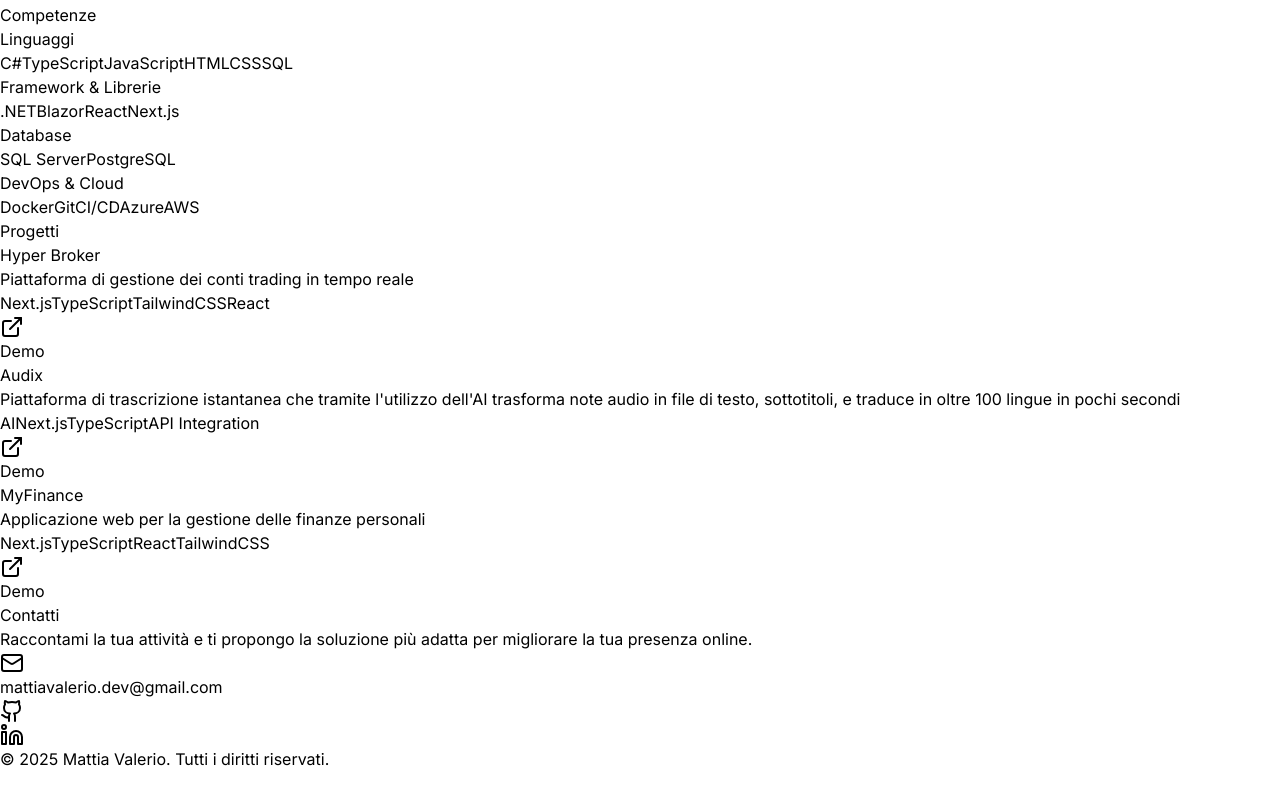
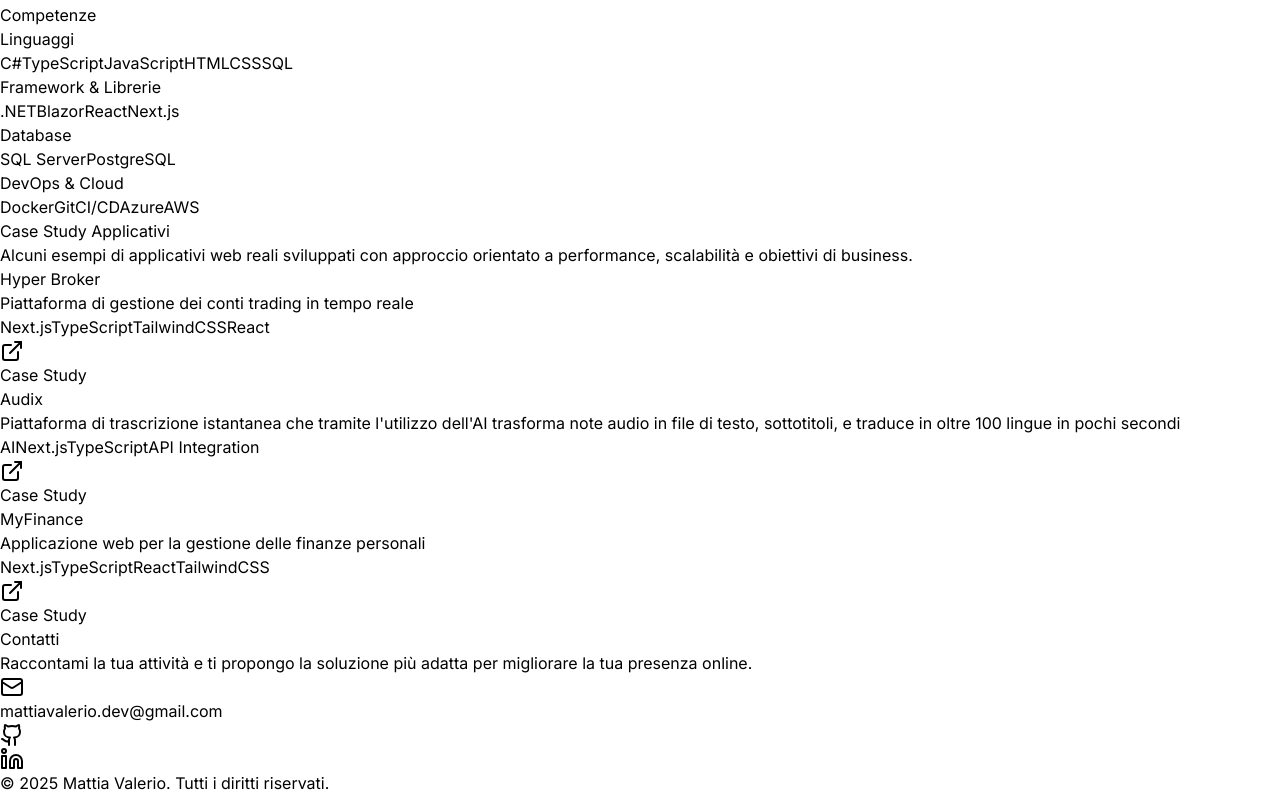
Before and after one commit to MattiaValerio/Portfolio, a Next.js app in the folder apps/web/: page / in a window 1280 px wide. Shown: the part 1251-2046 px from the top of the page. Before the commit the page ends 2022 px from the top, so only its background shows below. Built offline with nearby package versions, Linux system fonts and the light colour scheme.

Commit message:
fix: cambio terminologia componenti

```diff
--- a/apps/web/components/projects.tsx
+++ b/apps/web/components/projects.tsx
@@ -56,8 +56,12 @@ export function Projects() {
           transition={{ duration: 0.5 }}
         >
           <h2 className="text-3xl sm:text-4xl font-bold mb-12 text-center">
-            Progetti
+            Case Study Applicativi
           </h2>
+          <p className="text-lg text-muted-foreground text-center max-w-3xl mx-auto mb-10">
+            Alcuni esempi di applicativi web reali sviluppati con approccio
+            orientato a performance, scalabilità e obiettivi di business.
+          </p>
 
           <div className="grid grid-cols-1 md:grid-cols-2 lg:grid-cols-3 gap-6">
             {projectsData.map((project, index) => (
@@ -95,7 +99,7 @@ export function Projects() {
                           className="flex items-center gap-2"
                         >
                           <ExternalLink className="h-4 w-4" />
-                          Demo
+                          Case Study
                         </a>
                       </Button>
                     )}
```
